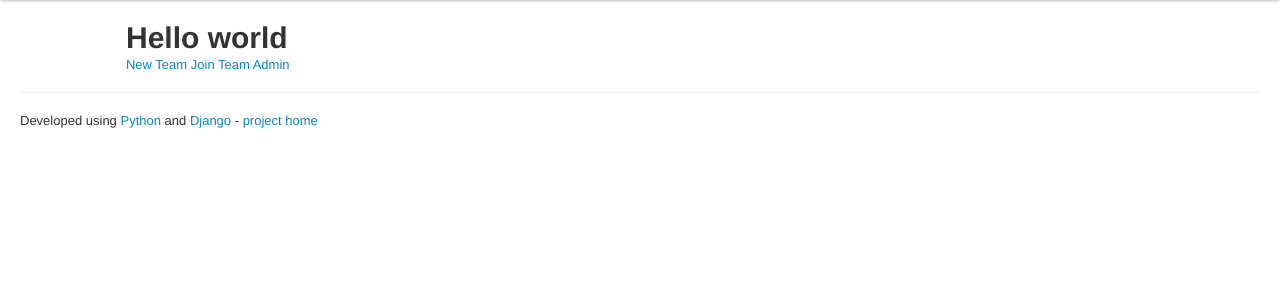
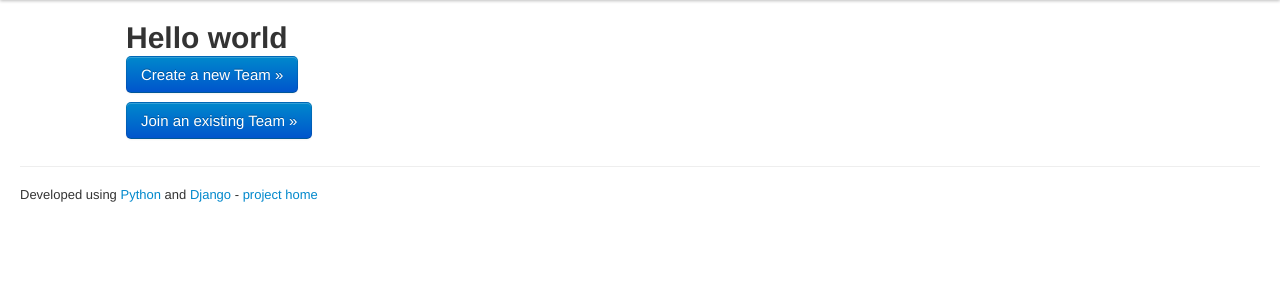
Before and after one commit to fisadev/pytalaya, a Django app: page / in a window 1280 px wide. Shown: the part 40-340 px from the top of the page. Run offline with Django 3.2, Linux system fonts and the light colour scheme; parts of the project's set-up code (start-up, migrations or seed data) failed here and were passed over; some libraries are stand-ins or nearby versions.

Commit message:
Prettier join and new team buttons

```diff
--- a/pytalaya/app/templates/home.html
+++ b/pytalaya/app/templates/home.html
@@ -6,8 +6,7 @@
 
     <div class="span10">
         <h1>Hello world</h1>
-        <a href="{% url new_team %}">New Team</a>
-        <a href="{% url join %}">Join Team</a>
-        <a href="/admin/">Admin</a>
+        <p><a href="{% url new %}" class="btn btn-primary btn-large">Create a new Team &raquo;</a></p>
+        <p><a href="{% url join %}" class="btn btn-primary btn-large">Join an existing Team &raquo;</a></p>
     </div>
 {% endblock %}
```
